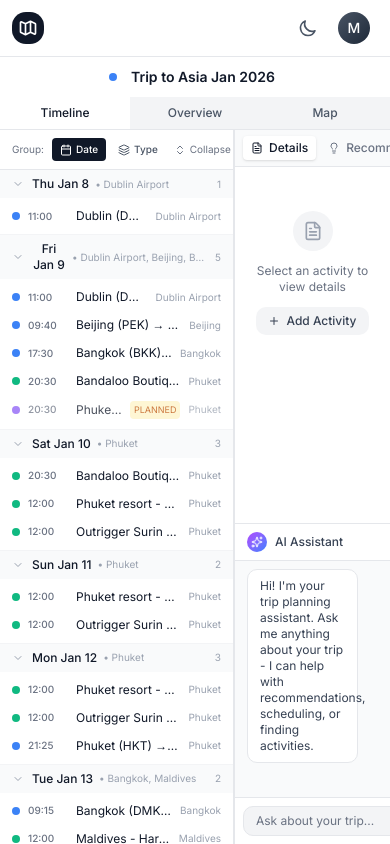
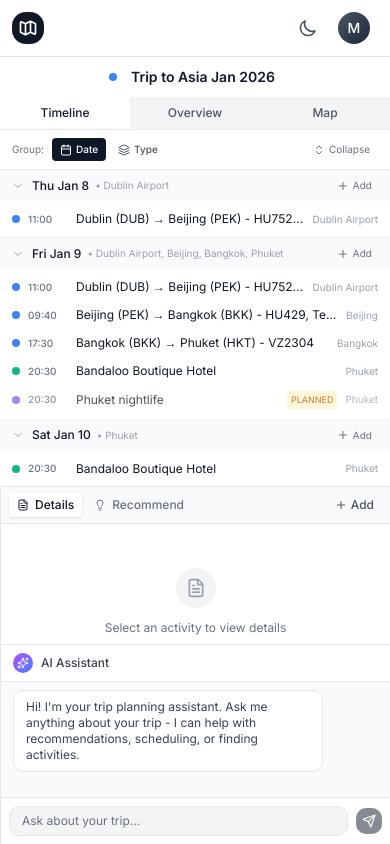
Before and after one commit to marlonbernardes/tripmind, a Next.js app in the folder frontend/: page /trip/1/timeline in a window 390 px wide. Built offline with nearby package versions, Linux system fonts and the light colour scheme.

Commit message:
feat(trip): add activity button and improve responsiveness of map and timeline panels

```diff
--- a/frontend/src/app/trip/[id]/map/page.tsx
+++ b/frontend/src/app/trip/[id]/map/page.tsx
@@ -21,9 +21,9 @@ function MapContent() {
   const hasLocationActivities = activities.some(a => a.location || a.locationRange)
 
   return (
-    <div className="h-full flex">
-      {/* Left Panel - Map (60%) */}
-      <div className="w-[60%] h-full bg-gray-100 dark:bg-gray-900">
+    <div className="h-full flex flex-col md:flex-row">
+      {/* Left Panel - Map (60% on desktop, full width on mobile) */}
+      <div className="w-full md:w-[60%] h-[50%] md:h-full bg-gray-100 dark:bg-gray-900 border-b md:border-b-0 border-gray-200 dark:border-gray-800">
         {!hasLocationActivities ? (
           <div className="h-full flex items-center justify-center">
             <div className="text-center px-6">
@@ -46,8 +46,8 @@ function MapContent() {
         )}
       </div>
 
-      {/* Right Panel - Details/Recommendations/AI Chat (40%) */}
-      <div className="w-[40%] h-full">
+      {/* Right Panel - Details/Recommendations/AI Chat (40% on desktop, full width on mobile) */}
+      <div className="w-full md:w-[40%] h-[50%] md:h-full">
         <TripSidePanel />
       </div>
     </div>
--- a/frontend/src/app/trip/[id]/timeline/page.tsx
+++ b/frontend/src/app/trip/[id]/timeline/page.tsx
@@ -2,7 +2,7 @@
 
 import { useMemo, useState } from 'react'
 import React from 'react'
-import { ChevronDown, ChevronRight, Calendar, Layers, ChevronsUpDown } from 'lucide-react'
+import { ChevronDown, ChevronRight, Calendar, Layers, ChevronsUpDown, Plus } from 'lucide-react'
 import { TripLayout } from '@/components/features/TripLayout'
 import { TripSidePanel } from '@/components/features/TripSidePanel'
 import { useTripContext } from '@/contexts/TripContext'
@@ -105,24 +105,24 @@ function CollapsibleSection({
   groupKey,
   title,
   subtitle,
-  count,
   activities,
   selectedActivityId,
   onActivitySelect,
   isCollapsed,
   onToggleCollapse,
+  onAddActivity,
   color,
   showDateInRows = false
 }: {
   groupKey: string
   title: string
   subtitle?: string
-  count: number
   activities: SimpleActivity[]
   selectedActivityId?: string
   onActivitySelect: (activity: SimpleActivity) => void
   isCollapsed: boolean
   onToggleCollapse: (key: string) => void
+  onAddActivity: () => void
   color?: string
   showDateInRows?: boolean
 }) {
@@ -134,9 +134,17 @@ function CollapsibleSection({
   return (
     <div className="border-b border-gray-100 dark:border-gray-800 last:border-b-0">
       {/* Section Header */}
-      <button
+      <div
         onClick={() => onToggleCollapse(groupKey)}
-        className="w-full flex items-center gap-2 px-3 py-1.5 bg-gray-50 dark:bg-gray-900/50 sticky top-0 hover:bg-gray-100 dark:hover:bg-gray-800/50 transition-colors"
+        className="w-full flex items-center gap-2 px-3 py-1.5 bg-gray-50 dark:bg-gray-900/50 sticky top-0 hover:bg-gray-100 dark:hover:bg-gray-800/50 transition-colors cursor-pointer"
+        role="button"
+        tabIndex={0}
+        onKeyDown={(e) => {
+          if (e.key === 'Enter' || e.key === ' ') {
+            e.preventDefault()
+            onToggleCollapse(groupKey)
+          }
+        }}
       >
         {/* Collapse indicator */}
         <div className="text-gray-400 dark:text-gray-500">
@@ -167,11 +175,19 @@ function CollapsibleSection({
           )}
         </div>
 
-        {/* Count */}
-        <span className="text-[10px] text-gray-400 dark:text-gray-500">
-          {count}
-        </span>
-      </button>
+        {/* Add Activity Button */}
+        <button
+          type="button"
+          onClick={(e) => {
+            e.stopPropagation()
+            onAddActivity()
+          }}
+          className="flex items-center gap-1 px-1.5 py-0.5 text-[10px] text-gray-500 dark:text-gray-400 hover:text-gray-700 dark:hover:text-gray-300 hover:bg-gray-200 dark:hover:bg-gray-700 rounded transition-colors"
+        >
+          <Plus className="w-3 h-3" />
+          <span>Add</span>
+        </button>
+      </div>
 
       {/* Activities */}
       {!isCollapsed && (
@@ -360,10 +376,17 @@ function TimelineContent() {
     setCollapsedGroups(new Set())
   }
 
+  // Handle add activity - open create form
+  const { setIsCreatingActivity } = useTripContext()
+  const handleAddActivity = () => {
+    setSelectedActivity(null)
+    setIsCreatingActivity(true)
+  }
+
   return (
-    <div className="h-full flex">
-      {/* Left Panel - Timeline (60%) */}
-      <div className="w-[60%] h-full flex flex-col bg-white dark:bg-gray-950 border-r border-gray-200 dark:border-gray-800">
+    <div className="h-full flex flex-col md:flex-row">
+      {/* Left Panel - Timeline (60% on desktop, full width on mobile) */}
+      <div className="w-full md:w-[60%] h-[50%] md:h-full flex flex-col bg-white dark:bg-gray-950 md:border-r border-b md:border-b-0 border-gray-200 dark:border-gray-800">
         {/* Toolbar */}
         <TimelineToolbar
           groupBy={groupBy}
@@ -400,12 +423,12 @@ function TimelineContent() {
                     groupKey={group.key}
                     title={group.title}
                     subtitle={group.subtitle}
-                    count={group.activities.length}
                     activities={group.activities}
                     selectedActivityId={selectedActivity?.id}
                     onActivitySelect={setSelectedActivity}
                     isCollapsed={collapsedGroups.has(group.key)}
                     onToggleCollapse={handleToggleCollapse}
+                    onAddActivity={handleAddActivity}
                   />
                 ))
               ) : (
@@ -415,12 +438,12 @@ function TimelineContent() {
                     key={group.key}
                     groupKey={group.key}
                     title={group.title}
-                    count={group.activities.length}
                     activities={group.activities}
                     selectedActivityId={selectedActivity?.id}
                     onActivitySelect={setSelectedActivity}
                     isCollapsed={collapsedGroups.has(group.key)}
                     onToggleCollapse={handleToggleCollapse}
+                    onAddActivity={handleAddActivity}
                     color={group.color}
                     showDateInRows
                   />
@@ -431,8 +454,8 @@ function TimelineContent() {
         </div>
       </div>
 
-      {/* Right Panel - Details/Recommendations/AI Chat (40%) */}
-      <div className="w-[40%] h-full">
+      {/* Right Panel - Details/Recommendations/AI Chat (40% on desktop, full width on mobile) */}
+      <div className="w-full md:w-[40%] h-[50%] md:h-full">
         <TripSidePanel />
       </div>
     </div>
--- a/frontend/src/components/features/TripMap.tsx
+++ b/frontend/src/components/features/TripMap.tsx
@@ -706,31 +706,7 @@ export function TripMap({ className }: TripMapProps) {
                 )}
               </div>
 
-              {/* Quick action buttons */}
-              <button
-                onClick={() => setIsCreatingActivity(true)}
-                className="flex items-center gap-1.5 px-4 border-l border-gray-200 dark:border-gray-700 text-sm font-medium bg-blue-50 dark:bg-blue-900/30 text-blue-600 dark:text-blue-400 hover:bg-blue-100 dark:hover:bg-blue-900/50 transition-colors"
-                title="Add hotel"
-              >
-                <span>🏨</span>
-                <span>Hotel</span>
-              </button>
-              <button
-                onClick={() => setIsCreatingActivity(true)}
-                className="flex items-center gap-1.5 px-4 border-l border-gray-200 dark:border-gray-700 text-sm font-medium bg-purple-50 dark:bg-purple-900/30 text-purple-600 dark:text-purple-400 hover:bg-purple-100 dark:hover:bg-purple-900/50 transition-colors"
-                title="Add event"
-              >
-                <span>🎫</span>
-                <span>Event</span>
-              </button>
-              <button
-                onClick={() => setIsCreatingActivity(true)}
-                className="flex items-center gap-1.5 px-4 border-l border-gray-200 dark:border-gray-700 text-sm font-medium bg-green-50 dark:bg-green-900/30 text-green-600 dark:text-green-400 hover:bg-green-100 dark:hover:bg-green-900/50 transition-colors"
-                title="Add transport"
-              >
-                <span>🚗</span>
-                <span>Transport</span>
-              </button>
+
             </div>
           </div>
         </div>
```
